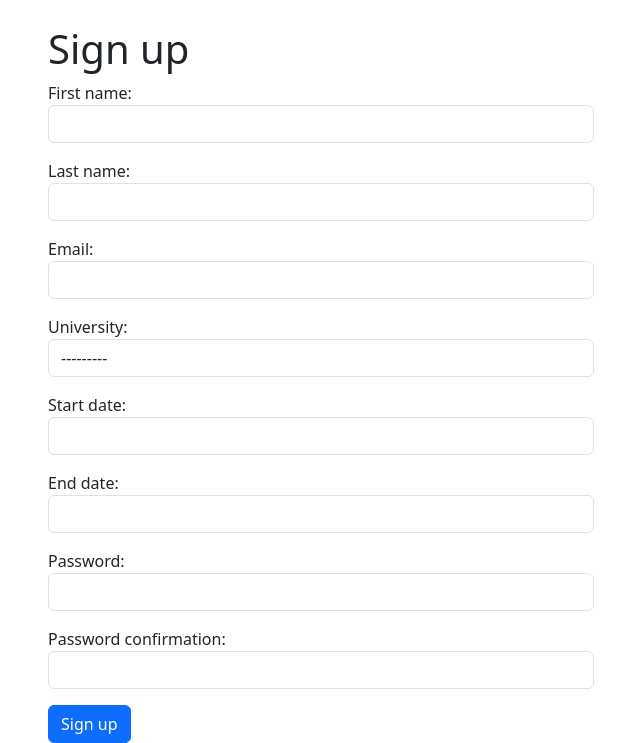
After one commit to dilaramksh/dinasaurs_project, a Django app: page /sign_up/ in a window 1280 px wide. The commit adds this page. Shown: the part 317-1060 px from the top of the page, without its empty margins (319-959 px from the left). Run offline with Django 5.2, Linux system fonts and the light colour scheme; data comes from the database, SQL or seed files in the repository; parts of the project's set-up code (start-up, migrations or seed data) failed here and were passed over; some libraries are stand-ins or nearby versions.

Commit message:
Completed initial sign up page, accessible from home page.

```diff
--- a/dinasaurs/settings.py
+++ b/dinasaurs/settings.py
@@ -127,5 +127,5 @@ AUTH_USER_MODEL = 'social_media.User'
 
 # Login URL for redirecting users from login protected views
 LOGIN_URL = 'log_in'
-# URL where @login_prohibited redirects to
+# URL where @login_prohibited redirects to (needs to be added)
 REDIRECT_URL_WHEN_LOGGED_IN = ''
--- a/dinasaurs/urls.py
+++ b/dinasaurs/urls.py
@@ -23,6 +23,7 @@ urlpatterns = [
     path('admin/', admin.site.urls),
     path('', views.home_view, name='home'),
     path('log_in/', views.LogInView.as_view(), name='log_in'),
+    path('sign_up/', views.SignUpView.as_view(), name='sign_up'),
 
     #student paths
     path('student/dashboard', student_dashboard, name='student_dashboard'),
--- a/social_media/forms/__init__.py
+++ b/social_media/forms/__init__.py
@@ -1,3 +1,4 @@
 # social_media/forms/__init__.py
 
 from .login_form import LogInForm
+from .signup_form import SignUpForm
--- /dev/null
+++ b/social_media/forms/signup_form.py
@@ -0,0 +1,40 @@
+from django import forms
+from social_media.models import User
+from social_media.mixins import NewPasswordMixin
+from django.utils.timezone import now
+
+class SignUpForm(NewPasswordMixin, forms.ModelForm):
+    """Form enabling unregistered users to sign up."""
+
+    class Meta:
+        model = User
+        fields = ['first_name', 'last_name', 'email', 'university', 'start_date', 'end_date']
+
+    def clean(self):
+        """Ensure date integrity."""
+        cleaned_data = super().clean()
+        start_date = cleaned_data.get("start_date")
+        end_date = cleaned_data.get("end_date")
+
+        # Validate start_date and end_date
+        if start_date and end_date:
+            if end_date < start_date:
+                raise forms.ValidationError("End date cannot be before start date.")
+            if end_date < now().date():
+                raise forms.ValidationError("End date must be in the future.")
+
+        return cleaned_data
+
+    def save(self):
+        """Create a new user."""
+        super().save(commit=False)
+        user = User.objects.create_user(
+            username=self.cleaned_data.get('username'),
+            first_name=self.cleaned_data.get('first_name'),
+            last_name=self.cleaned_data.get('last_name'),
+            email=self.cleaned_data.get('email'),
+            password=self.cleaned_data.get('new_password'),
+            user_type="student", #Default user type
+        )
+
+        return user
--- /dev/null
+++ b/social_media/mixins.py
@@ -0,0 +1,54 @@
+from django.shortcuts import redirect
+from django.core.exceptions import ImproperlyConfigured
+from django.core.validators import RegexValidator
+from django import forms
+
+
+class LoginProhibitedMixin:
+    """Ensures that already logged in users cannot access the login page, redirecting them to specified URL."""
+
+    redirect_when_logged_in_url = None
+
+    def dispatch(self, *args, **kwargs):
+        """Redirect when logged in, or dispatch as normal otherwise."""
+        if self.request.user.is_authenticated:
+            return self.handle_already_logged_in(*args, **kwargs)
+        return super().dispatch(*args, **kwargs)
+
+    def handle_already_logged_in(self, *args, **kwargs):
+        url = self.get_redirect_when_logged_in_url()
+        return redirect(url)
+
+    def get_redirect_when_logged_in_url(self):
+        """Returns the url to redirect to when not logged in."""
+        if self.redirect_when_logged_in_url is None:
+            raise ImproperlyConfigured(
+                "LoginProhibitedMixin requires either a value for "
+                "'redirect_when_logged_in_url', or an implementation for "
+                "'get_redirect_when_logged_in_url()'."
+            )
+        else:
+            return self.redirect_when_logged_in_url
+
+class NewPasswordMixin(forms.Form):
+    """Form mixing for new_password and password_confirmation fields."""
+
+    new_password = forms.CharField(
+        label='Password',
+        widget=forms.PasswordInput(),
+        validators=[RegexValidator(
+            regex=r'^(?=.*[A-Z])(?=.*[a-z])(?=.*[0-9]).*$',
+            message='Password must contain an uppercase character, a lowercase '
+                    'character and a number'
+            )]
+    )
+    password_confirmation = forms.CharField(label='Password confirmation', widget=forms.PasswordInput())
+
+    def clean(self):
+        """Form mixing for new_password and password_confirmation fields."""
+
+        super().clean()
+        new_password = self.cleaned_data.get('new_password')
+        password_confirmation = self.cleaned_data.get('password_confirmation')
+        if new_password != password_confirmation:
+            self.add_error('password_confirmation', 'Confirmation does not match password.')
--- a/social_media/templates/home.html
+++ b/social_media/templates/home.html
@@ -8,7 +8,7 @@
 
       <!-- Buttons placed at the top-right -->
       <div class="ms-auto">
-        <a href=# class="btn btn-secondary me-2">
+        <a href="{% url 'sign_up' %}" class="btn btn-secondary me-2">
           Sign up
         </a>
         <a href="{% url 'log_in' %}" class="btn btn-secondary">
--- /dev/null
+++ b/social_media/templates/sign_up.html
@@ -0,0 +1,16 @@
+{% extends 'base_content.html' %}
+{% block content %}
+<div class="container">
+  <div class="row">
+    <div class="col-sm-12 col-md-6 offset-md-3">
+      <h1>Sign up</h1>
+      <form action="{% url 'sign_up' %}" method="post">
+        {% csrf_token %}
+        <input type="hidden" name="next" value="{{ next }}">
+        {% include 'partials/bootstrap_form.html' with form=form %}
+        <input type="submit" value="Sign up" class="btn btn-primary">
+      </form>
+    </div>
+  </div>
+</div>
+{% endblock %}
--- a/social_media/views/__init__.py
+++ b/social_media/views/__init__.py
@@ -1,4 +1,5 @@
 # social_media/views/__init__.py
 
 from .login_views import LogInView
+from .signup_views import SignUpView
 from .home_view import home_view
--- /dev/null
+++ b/social_media/views/signup_views.py
@@ -0,0 +1,21 @@
+from django.conf import settings
+from django.contrib.auth import login
+from social_media.mixins import LoginProhibitedMixin
+from django.urls import reverse
+from django.views.generic.edit import FormView
+from social_media.forms import SignUpForm
+
+class SignUpView(LoginProhibitedMixin, FormView):
+    """Display the sign up screen and handle sign ups."""
+
+    form_class = SignUpForm
+    template_name = "sign_up.html"
+    redirect_when_logged_in_url = settings.REDIRECT_URL_WHEN_LOGGED_IN
+
+    def form_valid(self, form):
+        self.object = form.save()
+        login(self.request, self.object)
+        return super().form_valid(form)
+
+    def get_success_url(self):
+        return reverse(settings.REDIRECT_URL_WHEN_LOGGED_IN)
```
Also changed, not shown: social_media/views/login_views.py (+3 -27 lines).
